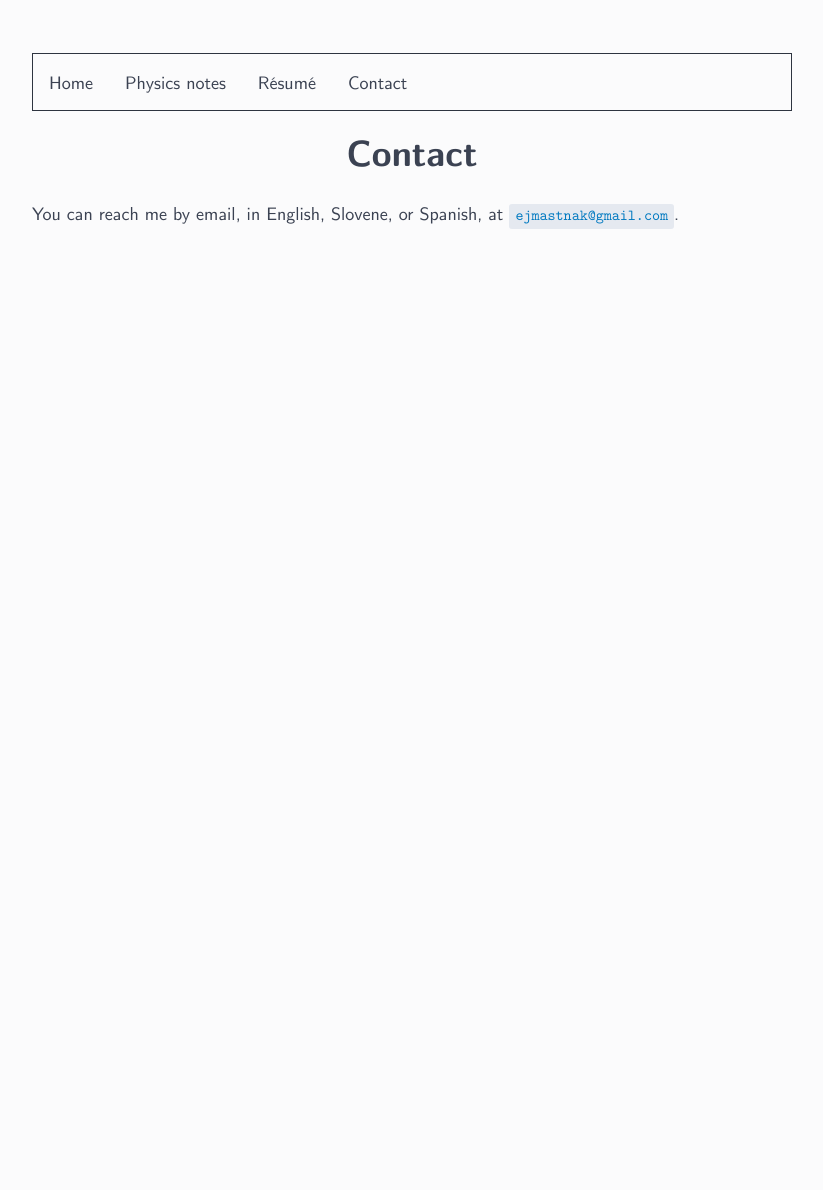
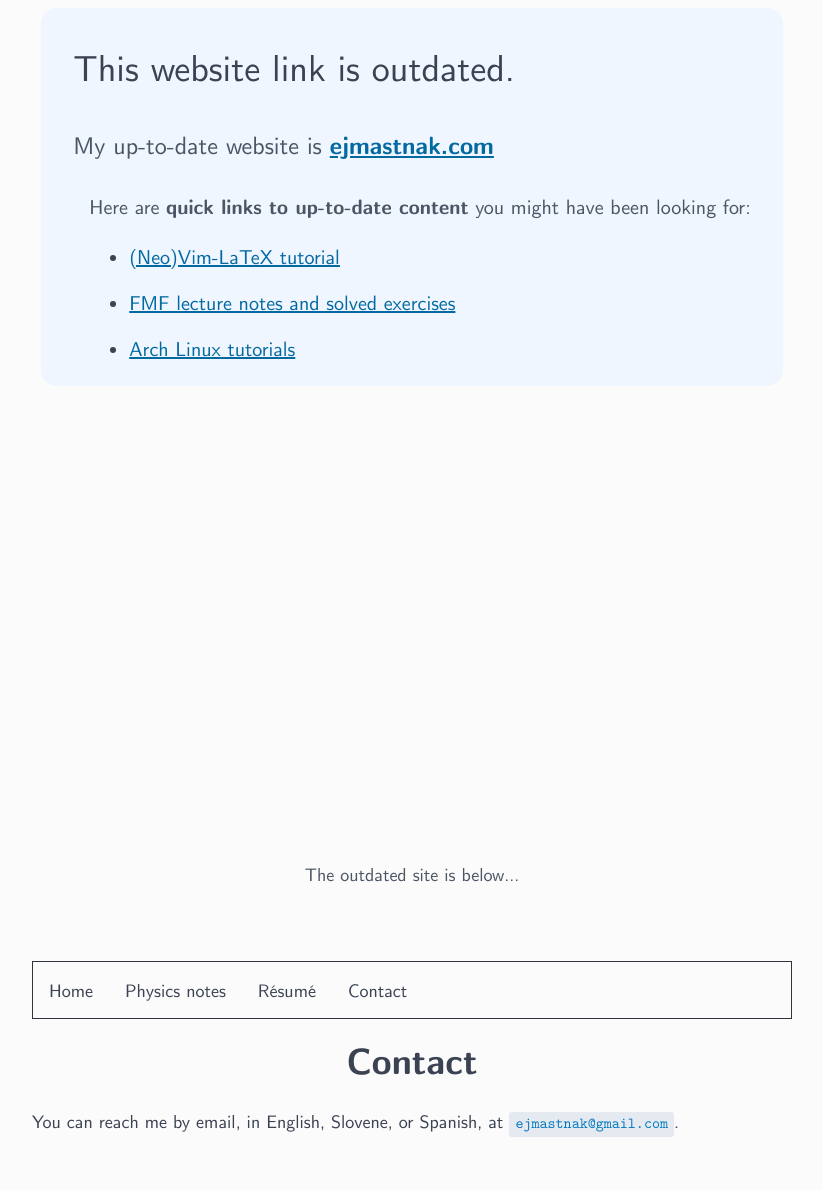
Before and after one commit to ejmastnak/ejmastnak.github.io, a Jekyll site: the page built from contact.md, in a window 1280 px wide. Shown: the whole page, without its empty margins (228-1051 px from the left). Built offline with Jekyll 4.4.1, drawn with Linux system fonts in a browser that asks for light colours; before the commit the page ends 900 px from its top, so only the background shows below that.

Commit message:
Add outdated message and link to ejmastnak.com

```diff
--- /dev/null
+++ b/_includes/outdated-message.html
@@ -0,0 +1,16 @@
+<div style="height: 100vh; margin: 0.5rem; display: flex; flex-direction: column;">
+  <div style="margin-left: auto; margin-right: auto; max-width: 800px; background-color: rgb(239 246 255); border-radius: 1rem; border-width: 1px; border-color: rgb(156 163 175); padding-left: 2rem; padding-right: 2rem;">
+    <p style="font-size: 2.25rem;">This website link is outdated.</p>
+    <p style="margin-top: 1.5rem; font-size: 1.5rem; line-height: 1.75rem; color: rgb(75 85 99);">My up-to-date website is <a href="https://www.ejmastnak.com/" style="font-weight: bold; color: rgb(3 105 161);">ejmastnak.com</a></p>
+
+    <div style="margin-left: 1rem; margin-top:2rem; font-size: 1.25rem;">
+      <p style="color: rgb(75 85 99);">Here are <strong>quick links to up-to-date content</strong> you might have been looking for:</p>
+      <ul style="margin-top: 1rem;">
+        <li style="margin-top: 1rem"><a style="color: rgb(3 105 161);" href="https://www.ejmastnak.com/tutorials/vim-latex/intro/" >(Neo)Vim-LaTeX tutorial</a></li>
+        <li style="margin-top: 1rem"><a style="color: rgb(3 105 161);" href="https://www.ejmastnak.com/notes/fmf/fmf/">FMF lecture notes and solved exercises</a></li>
+        <li style="margin-top: 1rem"><a style="color: rgb(3 105 161);" href="https://www.ejmastnak.com/tutorials/arch/about/">Arch Linux tutorials</a></li>
+      </ul>
+    </div>
+  </div>
+  <p style="margin-top: auto; margin-left: auto; margin-right: auto; text-align:center; color: rgb(75 85 99);">The outdated site is below...</p>
+</div>
--- a/_layouts/default.html
+++ b/_layouts/default.html
@@ -13,6 +13,8 @@
 
 <body>
 
+{% include outdated-message.html %}
+
 <article class="markdown-body">
 
 {% include topnav.html %}
```
Also changed, not shown: _includes/vim-latex-navbar.html (line endings or trailing spaces).
